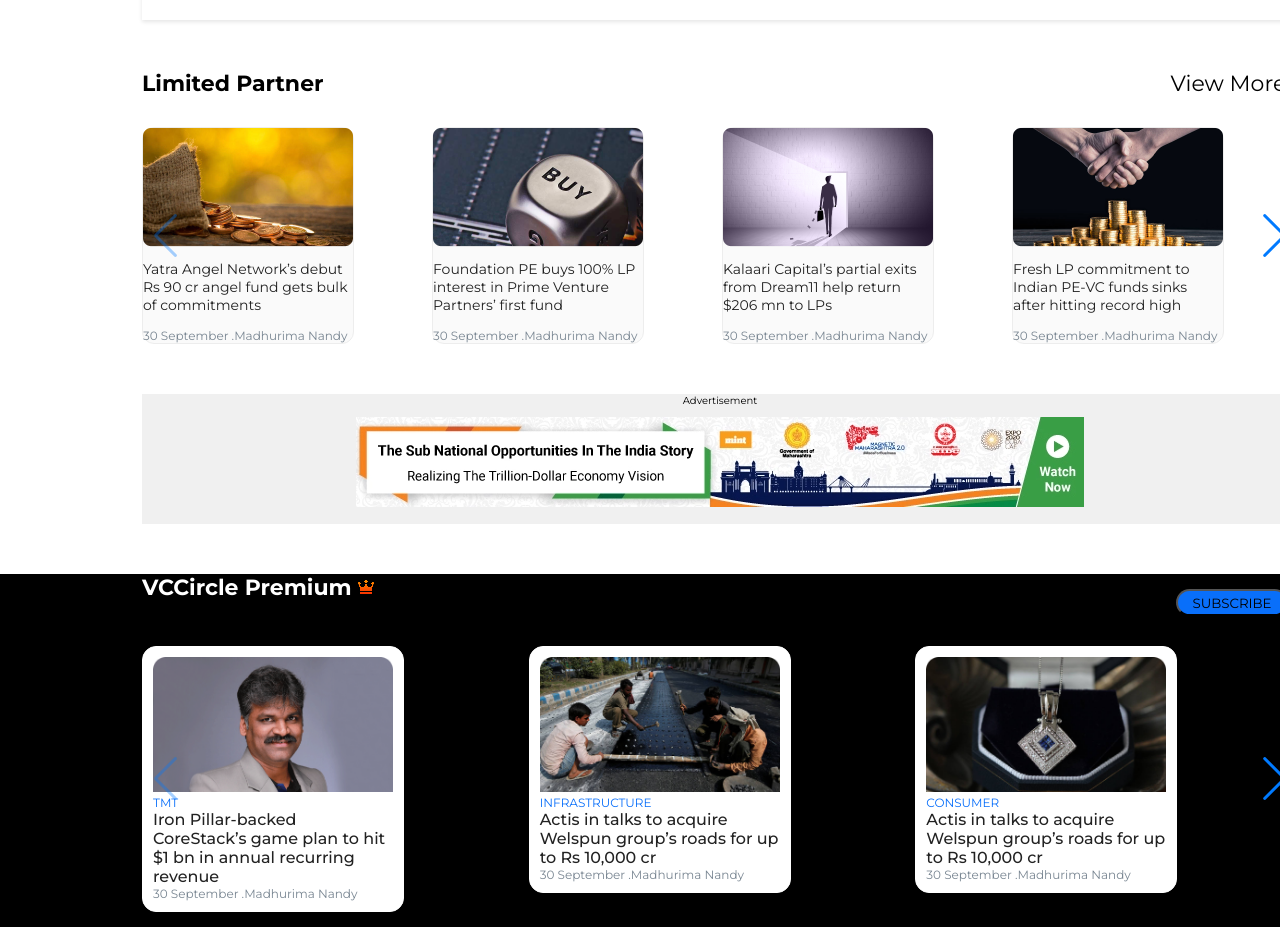
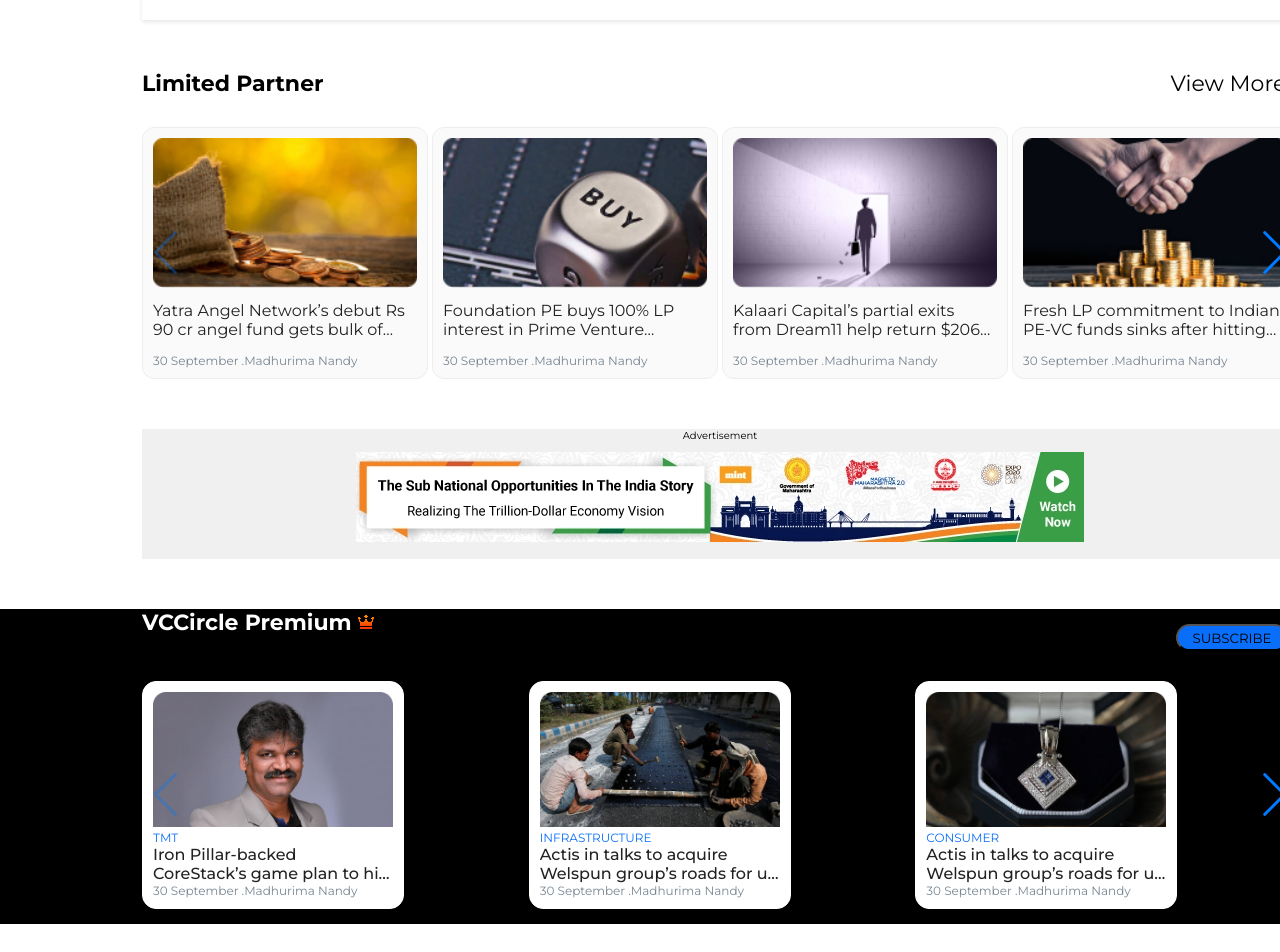
Before and after one commit to MAUSHAMRAJ7/React, a React (Create React App) app: page / in a window 1280 px wide. Shown: the part 2120-3072 px from the top of the page. Built offline with nearby package versions, Linux system fonts and the light colour scheme.

Commit message:
navbar  update

```diff
--- a/src/App.css
+++ b/src/App.css
@@ -192,6 +192,9 @@
 }
 .editor_left{
   width: 372px;
+}
+.editor_content1{
+  padding: 10px 10px;
 }
 .editor-para{
   font-size: 1.8rem;
@@ -463,8 +466,14 @@
     font-weight: medium;
   }
   .col_text{
-
-    font-size: 1.4rem;
+    -webkit-line-clamp: 2;
+    -webkit-box-orient: vertical;
+    display: -webkit-box;
+    font-size: 16px;
+    overflow: hidden;
+    text-overflow: ellipsis;
+    width: 100%;
+    /* font-size: 1.4rem; */
     font-weight: medium;
     color: #222222;
     margin-top: 1rem;
@@ -476,7 +485,8 @@
     margin-top: 1.4rem;
   }
   .col_content_img{
-    width: 225px;
+    /* width: 225px; */
+    width: 100%;
     padding: 10px 10px;
     /* height: 223px; */
     border: 0.3rem solid #0000001A;
@@ -487,13 +497,18 @@
   }
   .col2_content_img{
     margin-left: 0px;
-    width: 21.2rem;
+    /* width: 21.2rem; */
+    width: 100%;
+    padding: 10px 10px;
     /* height: 223px; */
     /* background: grey; */
     /* border: 0.1rem solid #0000001A; */
     border-radius: 1.2rem;
     background: #FAFAFA;
     border: 0.1rem solid #EDEDED;
+}
+.col2_content_img img{
+  width: 100%;
 }
 
   /* Vcccircle Premium */
@@ -539,6 +554,13 @@
     font-size: 1.6rem;
     font-weight:500;
     color: #222222;
+    -webkit-line-clamp: 2;
+    -webkit-box-orient: vertical;
+    display: -webkit-box;
+    font-size: 16px;
+    overflow: hidden;
+    text-overflow: ellipsis;
+    width: 100%;
   }
   .vcccircle_author{
     font-family: "Montserrat","sans-serif";
```
